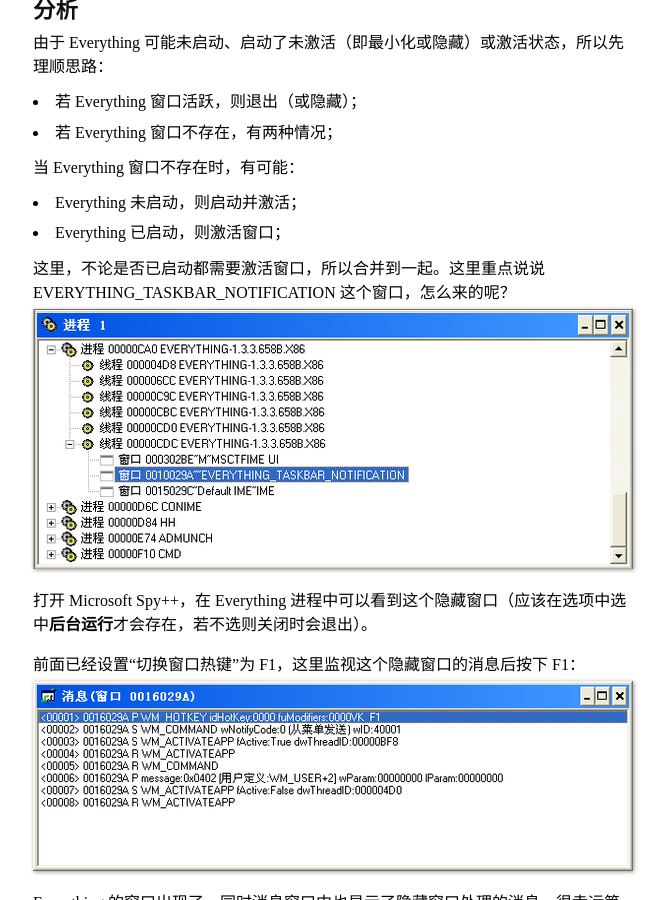
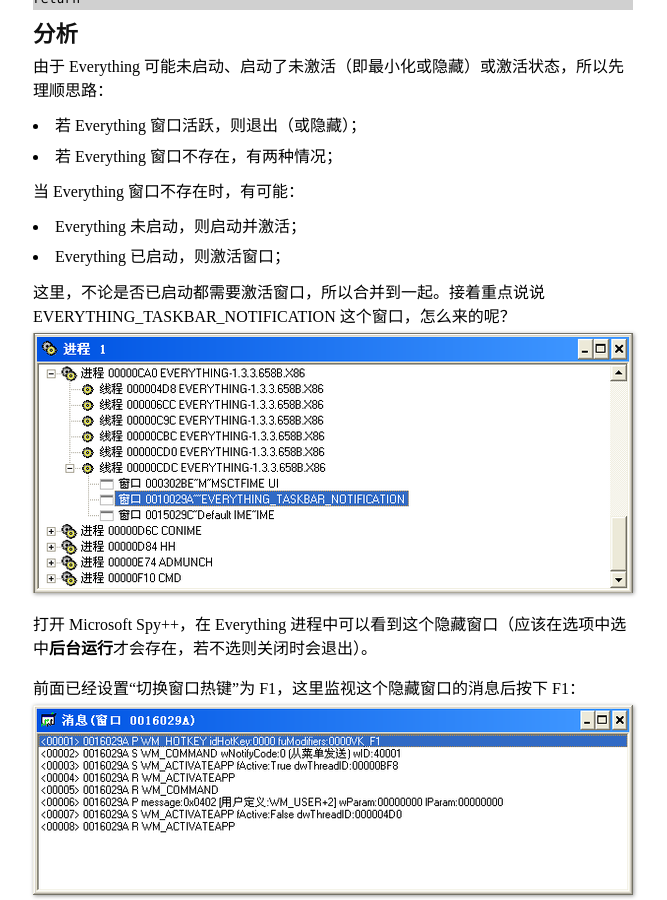
Before and after one commit to amnesiac10/amnesiac10.github.io, a Jekyll site: the page built from _posts/2014-08-13-my-hotkey-for-everything.md, in a window 1280 px wide and 900 px high, scrolled down 1197 px. Shown: the whole window, without its empty margins (307-974 px from the left). Built offline with Jekyll 4.4.1, drawn with Linux system fonts in a browser that asks for light colours; Markdown is read by kramdown in place of the engine named in the settings; comment, search, counter and statistics services are not loaded; some of the changed text lies outside the part shown.

Commit message:
Fixing...

```diff
--- a/_posts/2014-08-13-my-hotkey-for-everything.md
+++ b/_posts/2014-08-13-my-hotkey-for-everything.md
@@ -60,7 +60,7 @@
 * Everything 未启动，则启动并激活；
 * Everything 已启动，则激活窗口；
 
-这里，不论是否已启动都需要激活窗口，所以合并到一起。这里重点说说 EVERYTHING_TASKBAR_NOTIFICATION 这个窗口，怎么来的呢？
+这里，不论是否已启动都需要激活窗口，所以合并到一起。接着重点说说 EVERYTHING_TASKBAR_NOTIFICATION 这个窗口，怎么来的呢？
 ![Microsoft Spy++ 进程列表]({{ site.url }}/assets/images/20140813001.png)
 
 打开 Microsoft Spy++，在 Everything 进程中可以看到这个隐藏窗口（应该在选项中选中**后台运行**才会存在，若不选则关闭时会退出）。
```
Also changed, not shown: other parts of _posts/2014-08-13-my-hotkey-for-everything.md (+1 -1 lines), _posts/2014-07-25-retrive-info-of-window.md (+1 -1 lines), _posts/2014-08-12-paste-with-source.md (+1 -0 lines), _posts/2014-08-14-practical-script.md (+1 -1 lines), _posts/2014-08-15-com-in-and-out-of-process.md (+1 -1 lines).
